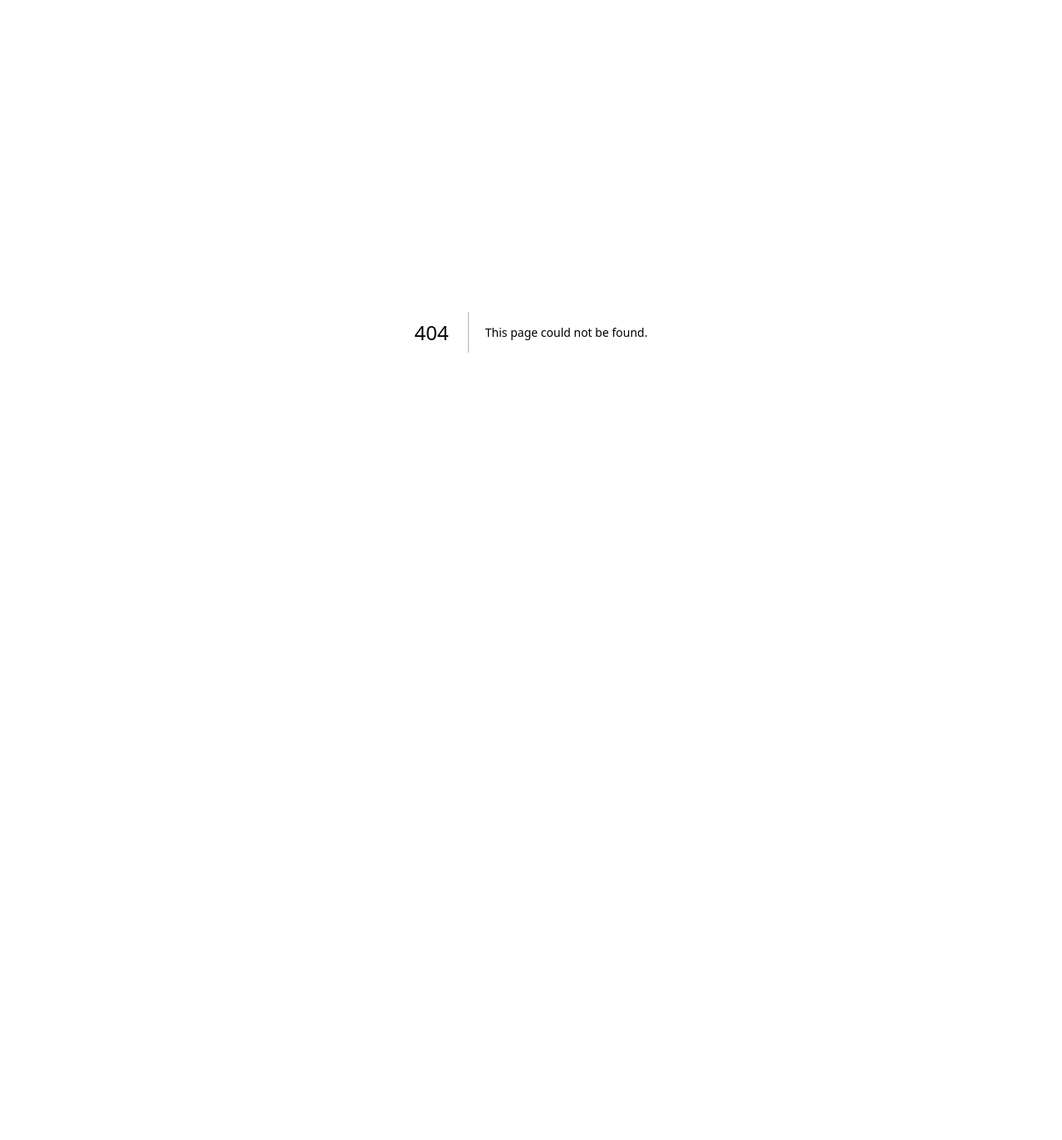
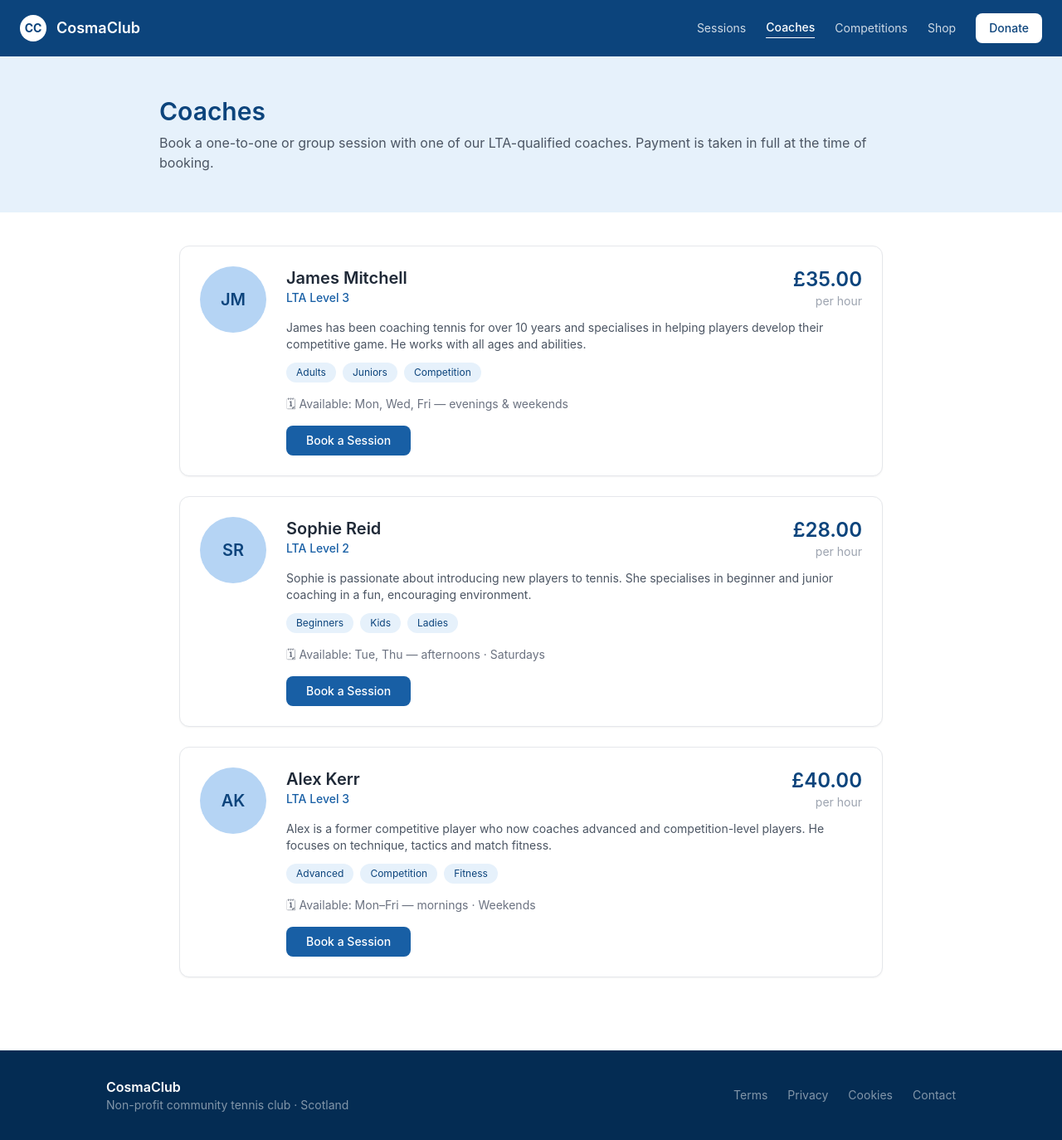
Before and after one commit to ardalescai-tech/cosmaclub, a Next.js app: page /coaches in a window 1280 px wide. Before the commit this address had no page. Shown: the whole page at 83% size. Before the commit the page ends 800 px from the top, so only its background shows below. Built offline with nearby package versions, Linux system fonts and the light colour scheme.

Commit message:
feat: coaches page

```diff
--- /dev/null
+++ b/src/app/coaches/page.tsx
@@ -0,0 +1,137 @@
+import Link from "next/link";
+import { formatPrice } from "@/lib/utils";
+
+const coaches = [
+  {
+    id: "1",
+    name: "James Mitchell",
+    initials: "JM",
+    qualification: "LTA Level 3",
+    specialisms: ["Adults", "Juniors", "Competition"],
+    bio: "James has been coaching tennis for over 10 years and specialises in helping players develop their competitive game. He works with all ages and abilities.",
+    pricePerHour: 35,
+    availability: "Mon, Wed, Fri — evenings & weekends",
+  },
+  {
+    id: "2",
+    name: "Sophie Reid",
+    initials: "SR",
+    qualification: "LTA Level 2",
+    specialisms: ["Beginners", "Kids", "Ladies"],
+    bio: "Sophie is passionate about introducing new players to tennis. She specialises in beginner and junior coaching in a fun, encouraging environment.",
+    pricePerHour: 28,
+    availability: "Tue, Thu — afternoons · Saturdays",
+  },
+  {
+    id: "3",
+    name: "Alex Kerr",
+    initials: "AK",
+    qualification: "LTA Level 3",
+    specialisms: ["Advanced", "Competition", "Fitness"],
+    bio: "Alex is a former competitive player who now coaches advanced and competition-level players. He focuses on technique, tactics and match fitness.",
+    pricePerHour: 40,
+    availability: "Mon–Fri — mornings · Weekends",
+  },
+];
+
+export default function CoachesPage() {
+  return (
+    <main className="min-h-screen">
+      {/* NAVBAR */}
+      <nav className="bg-[#0C447C] px-6 py-4 flex items-center justify-between">
+        <Link href="/" className="flex items-center gap-3">
+          <div className="w-8 h-8 bg-white rounded-full flex items-center justify-center">
+            <span className="text-[#0C447C] font-bold text-sm">CC</span>
+          </div>
+          <span className="text-white font-semibold text-lg">CosmaClub</span>
+        </Link>
+        <div className="hidden md:flex items-center gap-6">
+          <Link href="/sessions" className="text-white/80 hover:text-white text-sm">Sessions</Link>
+          <Link href="/coaches" className="text-white text-sm font-medium border-b border-white pb-0.5">Coaches</Link>
+          <Link href="/competitions" className="text-white/80 hover:text-white text-sm">Competitions</Link>
+          <Link href="/shop" className="text-white/80 hover:text-white text-sm">Shop</Link>
+          <Link href="/donate" className="bg-white text-[#0C447C] px-4 py-2 rounded-lg text-sm font-medium">Donate</Link>
+        </div>
+      </nav>
+
+      {/* HEADER */}
+      <section className="bg-[#E6F1FB] px-6 py-12">
+        <div className="max-w-4xl mx-auto">
+          <h1 className="text-3xl font-semibold text-[#0C447C] mb-2">Coaches</h1>
+          <p className="text-gray-600">
+            Book a one-to-one or group session with one of our LTA-qualified coaches. Payment is taken in full at the time of booking.
+          </p>
+        </div>
+      </section>
+
+      {/* COACHES */}
+      <section className="px-6 py-10 max-w-4xl mx-auto">
+        <div className="flex flex-col gap-6">
+          {coaches.map((coach) => (
+            <div key={coach.id} className="bg-white border border-gray-200 rounded-xl p-6 shadow-sm">
+              <div className="flex flex-col md:flex-row gap-6">
+                {/* Avatar */}
+                <div className="flex-shrink-0">
+                  <div className="w-20 h-20 rounded-full bg-[#B5D4F4] flex items-center justify-center">
+                    <span className="text-[#0C447C] font-semibold text-xl">{coach.initials}</span>
+                  </div>
+                </div>
+
+                {/* Info */}
+                <div className="flex-1">
+                  <div className="flex flex-col md:flex-row md:items-start justify-between gap-2 mb-3">
+                    <div>
+                      <h3 className="text-xl font-semibold text-gray-800">{coach.name}</h3>
+                      <p className="text-sm text-[#185FA5] font-medium">{coach.qualification}</p>
+                    </div>
+                    <div className="text-left md:text-right">
+                      <p className="text-2xl font-semibold text-[#0C447C]">{formatPrice(coach.pricePerHour)}</p>
+                      <p className="text-sm text-gray-400">per hour</p>
+                    </div>
+                  </div>
+
+                  <p className="text-gray-600 text-sm mb-3">{coach.bio}</p>
+
+                  <div className="flex flex-wrap gap-2 mb-4">
+                    {coach.specialisms.map((s) => (
+                      <span key={s} className="bg-[#E6F1FB] text-[#0C447C] text-xs px-3 py-1 rounded-full">
+                        {s}
+                      </span>
+                    ))}
+                  </div>
+
+                  <p className="text-sm text-gray-500 mb-4">
+                    🗓 Available: {coach.availability}
+                  </p>
+
+                  <Link
+                    href={`/book/coach/${coach.id}`}
+                    className="inline-block bg-[#185FA5] text-white px-6 py-2 rounded-lg text-sm font-medium hover:bg-[#0C447C] transition-colors"
+                  >
+                    Book a Session
+                  </Link>
+                </div>
+              </div>
+            </div>
+          ))}
+        </div>
+      </section>
+
+      {/* FOOTER */}
+      <footer className="bg-[#042C53] px-6 py-8 mt-12">
+        <div className="max-w-5xl mx-auto flex flex-col md:flex-row justify-between items-center gap-4">
+          <div>
+            <p className="text-white font-semibold">CosmaClub</p>
+            <p className="text-white/50 text-sm">Non-profit community tennis club · Scotland</p>
+          </div>
+          <div className="flex gap-6">
+            <Link href="/terms" className="text-white/50 text-sm hover:text-white">Terms</Link>
+            <Link href="/privacy" className="text-white/50 text-sm hover:text-white">Privacy</Link>
+            <Link href="/cookies" className="text-white/50 text-sm hover:text-white">Cookies</Link>
+            <Link href="/contact" className="text-white/50 text-sm hover:text-white">Contact</Link>
+          </div>
+        </div>
+      </footer>
+    </main>
+  );
+}
```
